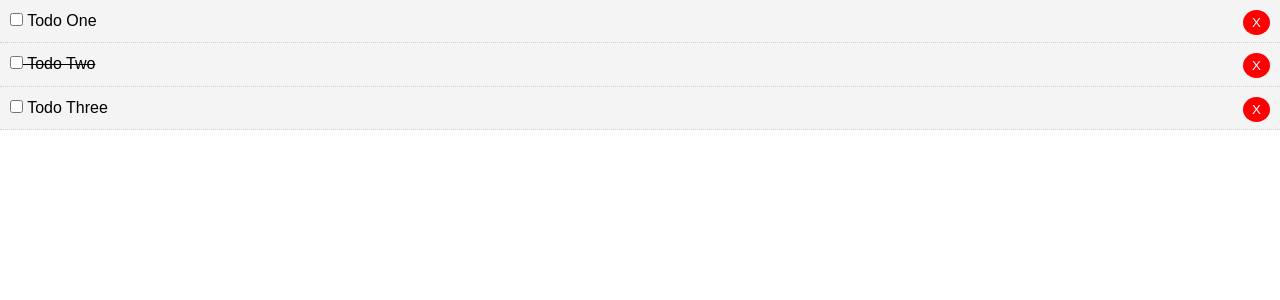
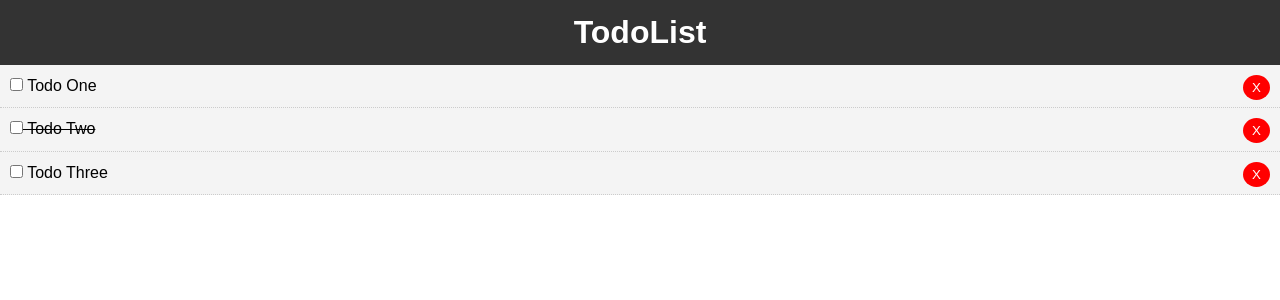
Before and after one commit to IvanSenchukov/vue-hello-world, a Vue app: page / in a window 1280 px wide. Shown: the top 300 px of the page. Built offline with nearby package versions, Linux system fonts and the light colour scheme.

Commit message:
vue_crash_todolist  - add Header component;

```diff
--- a/src/App.vue
+++ b/src/App.vue
@@ -1,15 +1,17 @@
 <template>
     <div id="app">
+        <Header />
         <Todos v-bind:todosArray="todosArrayData" v-on:del-todo="deleteTodo"/>
     </div>
 </template>
 
 <script>
-    import Todos from './components/Todos';
+    import Todos  from './components/Todos';
+    import Header from './components/layout/Header';
 
     export default {
         name: 'app',
-        components: {Todos: Todos},
+        components: {Todos, Header},
         data() {
             return {
                 todosArrayData: [
--- /dev/null
+++ b/src/components/layout/Header.vue
@@ -0,0 +1,25 @@
+<template>
+    <header class="header">
+        <h1>TodoList</h1>
+    </header>
+</template>
+
+<script>
+    export default {
+        name: "Header"
+    }
+</script>
+
+<style scoped>
+    .header {
+        background: #333;
+        color: #fff;
+        text-align: center;
+        padding: 10px;
+    }
+
+    .header a {
+        color: #fff;
+        padding-right: 5px;
+    }
+</style>
```
